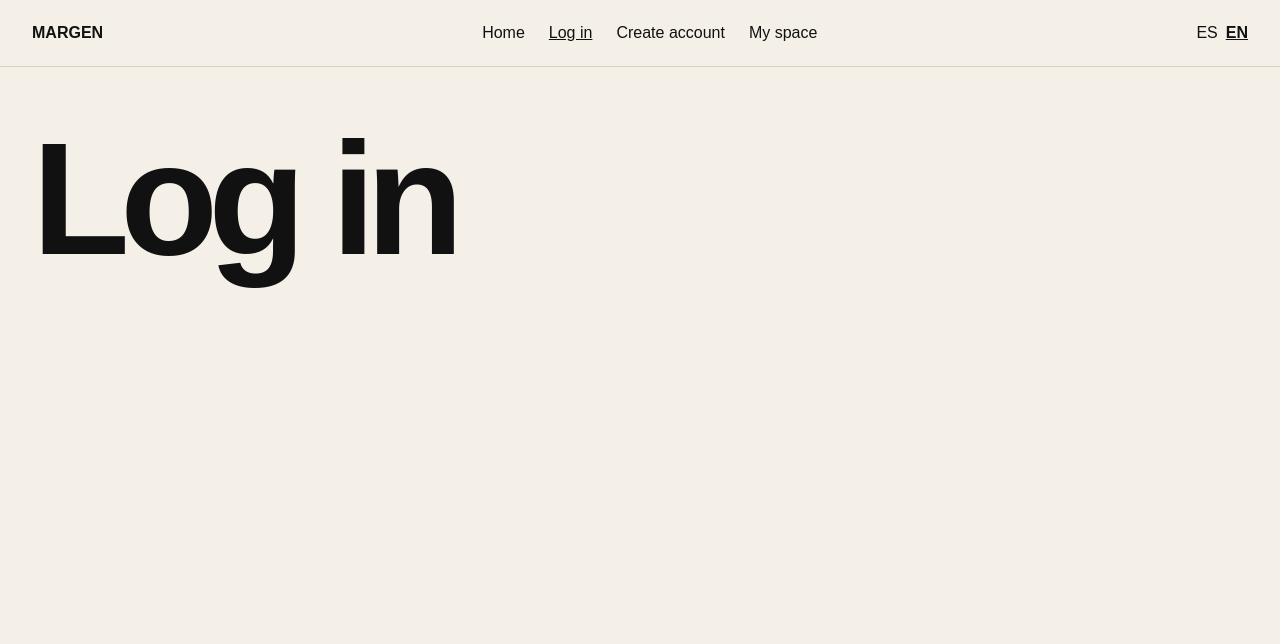
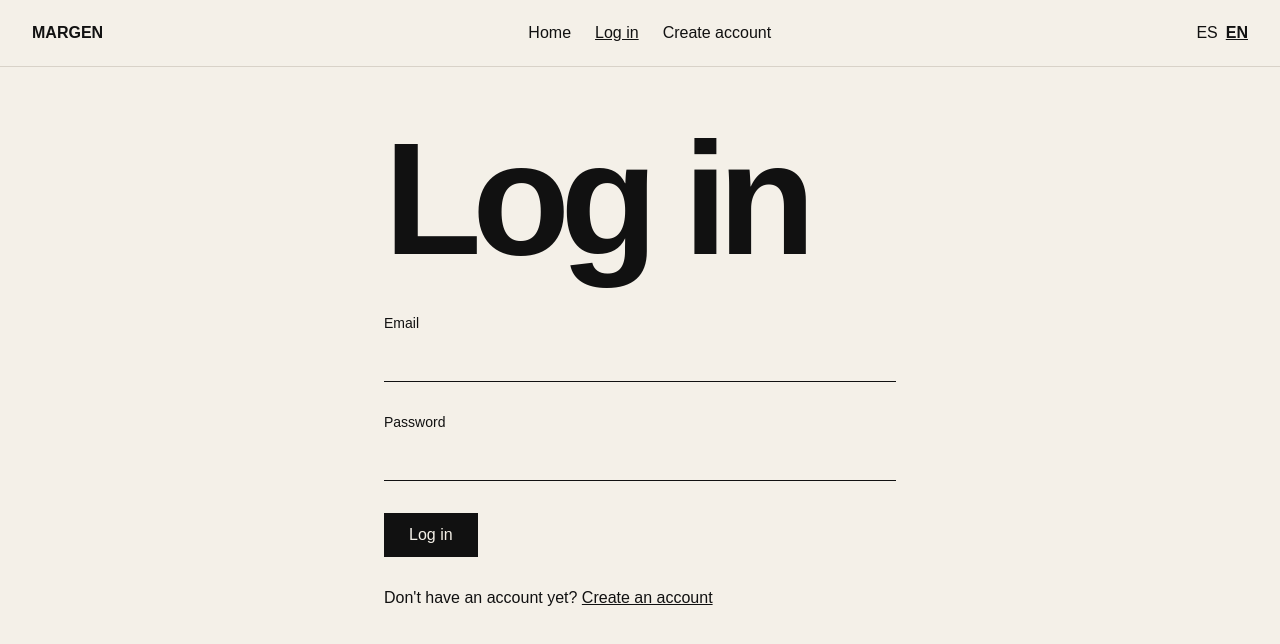
Before and after one commit to lauramarianagt-alt/MARGEN, a React app in the folder frontend/: page /login in a window 1280 px wide. Shown: the top 644 px of the page. Built offline with nearby package versions, Linux system fonts and the light colour scheme; no server answers; the HTML template or start-up script is replaced by a standard one.

Commit message:
feat: complete frontend login flow

```diff
--- a/frontend/src/App.jsx
+++ b/frontend/src/App.jsx
@@ -4,6 +4,7 @@ import {
   Routes,
 } from 'react-router-dom'
 
+import ProtectedRoute from './components/ProtectedRoute.jsx'
 import RootLayout from './layouts/RootLayout.jsx'
 import DashboardPage from './pages/DashboardPage.jsx'
 import HomePage from './pages/HomePage.jsx'
@@ -51,10 +52,12 @@ function App() {
           element={<RegisterPage />}
         />
 
-        <Route
-          path="/dashboard"
-          element={<DashboardPage />}
-        />
+        <Route element={<ProtectedRoute />}>
+          <Route
+            path="/dashboard"
+            element={<DashboardPage />}
+          />
+        </Route>
       </Route>
     </Routes>
   )
--- /dev/null
+++ b/frontend/src/components/ProtectedRoute.jsx
@@ -0,0 +1,38 @@
+import { Navigate, Outlet, useLocation } from 'react-router-dom'
+import { useTranslation } from 'react-i18next'
+
+import { useAuth } from '../hooks/useAuth.js'
+
+function ProtectedRoute() {
+  const { t } = useTranslation()
+  const location = useLocation()
+
+  const {
+    isAuthenticated,
+    isLoading,
+  } = useAuth()
+
+  if (isLoading) {
+    return (
+      <main className="page">
+        <p>{t('common.loading')}</p>
+      </main>
+    )
+  }
+
+  if (!isAuthenticated) {
+    return (
+      <Navigate
+        to="/login"
+        replace
+        state={{
+          from: location,
+        }}
+      />
+    )
+  }
+
+  return <Outlet />
+}
+
+export default ProtectedRoute
--- a/frontend/src/i18n/locales/en/translation.json
+++ b/frontend/src/i18n/locales/en/translation.json
@@ -10,16 +10,30 @@
     "login": "Log in",
     "register": "Create account",
     "dashboard": "My space",
-    "logout": "Log out"
+    "logout": "Log out",
+    "loggingOut": "Logging out..."
   },
   "auth": {
+    "email": "Email",
+    "password": "Password",
     "login": {
-      "title": "Log in"
+      "title": "Log in",
+      "submit": "Log in",
+      "submitting": "Logging in...",
+      "invalidCredentials": "The email or password is incorrect.",
+      "genericError": "We couldn't log you in. Please try again.",
+      "noAccount": "Don't have an account yet?",
+      "registerLink": "Create an account"
     },
     "register": {
       "title": "Create account"
     },
     "emailConfirmed": "Your email has been confirmed. You can now log in."
+  },
+  "dashboard": {
+    "title": "My space",
+    "welcome": "Hello, {{name}}",
+    "username": "@{{username}}"
   },
   "common": {
     "loading": "Loading...",
--- a/frontend/src/i18n/locales/es/translation.json
+++ b/frontend/src/i18n/locales/es/translation.json
@@ -10,16 +10,30 @@
     "login": "Iniciar sesión",
     "register": "Crear cuenta",
     "dashboard": "Mi espacio",
-    "logout": "Cerrar sesión"
+    "logout": "Cerrar sesión",
+    "loggingOut": "Cerrando sesión..."
   },
   "auth": {
+    "email": "Correo electrónico",
+    "password": "Contraseña",
     "login": {
-      "title": "Iniciar sesión"
+      "title": "Iniciar sesión",
+      "submit": "Entrar",
+      "submitting": "Entrando...",
+      "invalidCredentials": "El correo o la contraseña no son correctos.",
+      "genericError": "No hemos podido iniciar sesión. Inténtalo de nuevo.",
+      "noAccount": "¿Todavía no tienes cuenta?",
+      "registerLink": "Crear una cuenta"
     },
     "register": {
       "title": "Crear cuenta"
     },
     "emailConfirmed": "Tu correo ha sido confirmado. Ya puedes iniciar sesión."
+  },
+  "dashboard": {
+    "title": "Mi espacio",
+    "welcome": "Hola, {{name}}",
+    "username": "@{{username}}"
   },
   "common": {
     "loading": "Cargando...",
--- a/frontend/src/index.css
+++ b/frontend/src/index.css
@@ -120,3 +120,103 @@ h1 {
   flex-direction: column;
   justify-content: center;
 }
+
+.auth-page {
+  display: flex;
+  justify-content: center;
+}
+
+.auth-container {
+  width: 100%;
+  max-width: 32rem;
+}
+
+.auth-container h1 {
+  margin-bottom: 3rem;
+}
+
+.auth-form {
+  display: flex;
+  flex-direction: column;
+  gap: 2rem;
+}
+
+.form-field {
+  display: flex;
+  flex-direction: column;
+  gap: 0.5rem;
+}
+
+.form-field label {
+  font-size: 0.875rem;
+}
+
+.form-field input {
+  width: 100%;
+  border: 0;
+  border-bottom: 1px solid #111111;
+  border-radius: 0;
+  padding: 0.75rem 0;
+  color: #111111;
+  background: transparent;
+  outline: none;
+}
+
+.form-field input:focus {
+  border-bottom-width: 2px;
+}
+
+.auth-submit {
+  align-self: flex-start;
+  border: 1px solid #111111;
+  padding: 0.75rem 1.5rem;
+  color: #f4f0e8;
+  background: #111111;
+  cursor: pointer;
+}
+
+.auth-submit:disabled {
+  cursor: wait;
+  opacity: 0.6;
+}
+
+.auth-message {
+  margin-bottom: 2rem;
+  padding: 1rem 0;
+  border-bottom: 1px solid #d8d2c8;
+}
+
+.auth-message--error {
+  font-weight: 600;
+}
+
+.auth-message--success {
+  color: #6f6a63;
+}
+
+.auth-alternative {
+  margin-top: 2rem;
+}
+
+.auth-alternative a {
+  color: inherit;
+}
+
+.navigation-button {
+  border: 0;
+  padding: 0;
+  color: inherit;
+  background: transparent;
+  cursor: pointer;
+}
+
+.navigation-button:disabled {
+  cursor: wait;
+  opacity: 0.5;
+}
+
+.dashboard-username {
+  margin-top: 1rem;
+  color: #6f6a63;
+  font-size: 1rem;
+}
--- a/frontend/src/layouts/RootLayout.jsx
+++ b/frontend/src/layouts/RootLayout.jsx
@@ -1,8 +1,25 @@
-import { NavLink, Outlet } from 'react-router-dom'
+import { useState } from 'react'
+import {
+  NavLink,
+  Outlet,
+  useNavigate,
+} from 'react-router-dom'
 import { useTranslation } from 'react-i18next'
+
+import { useAuth } from '../hooks/useAuth.js'
 
 function RootLayout() {
   const { i18n, t } = useTranslation()
+  const navigate = useNavigate()
+
+  const {
+    isAuthenticated,
+    isLoading,
+    logout,
+  } = useAuth()
+
+  const [isLoggingOut, setIsLoggingOut] =
+    useState(false)
 
   const changeLanguage = async (language) => {
     await i18n.changeLanguage(language)
@@ -11,6 +28,25 @@ function RootLayout() {
       'margen_language',
       language,
     )
+  }
+
+  const handleLogout = async () => {
+    setIsLoggingOut(true)
+
+    try {
+      await logout()
+
+      navigate('/', {
+        replace: true,
+      })
+    } catch (error) {
+      console.error(
+        'Unable to log out:',
+        error,
+      )
+    } finally {
+      setIsLoggingOut(false)
+    }
   }
 
   return (
@@ -28,6 +64,8 @@ function RootLayout() {
             {t('navigation.home')}
           </NavLink>
 
+          {!isLoading && !isAuthenticated && (
+            <>
               <NavLink to="/login">
                 {t('navigation.login')}
               </NavLink>
@@ -35,17 +73,36 @@ function RootLayout() {
               <NavLink to="/register">
                 {t('navigation.register')}
               </NavLink>
+            </>
+          )}
 
+          {!isLoading && isAuthenticated && (
+            <>
               <NavLink to="/dashboard">
                 {t('navigation.dashboard')}
               </NavLink>
+
+              <button
+                type="button"
+                className="navigation-button"
+                onClick={handleLogout}
+                disabled={isLoggingOut}
+              >
+                {isLoggingOut
+                  ? t('navigation.loggingOut')
+                  : t('navigation.logout')}
+              </button>
+            </>
+          )}
         </nav>
 
         <div className="language-switcher">
           <button
             type="button"
             onClick={() => changeLanguage('es')}
-            aria-pressed={i18n.language === 'es'}
+            aria-pressed={
+              i18n.language === 'es'
+            }
           >
             {t('language.es')}
           </button>
@@ -53,7 +110,9 @@ function RootLayout() {
           <button
             type="button"
             onClick={() => changeLanguage('en')}
-            aria-pressed={i18n.language === 'en'}
+            aria-pressed={
+              i18n.language === 'en'
+            }
           >
             {t('language.en')}
           </button>
--- a/frontend/src/pages/DashboardPage.jsx
+++ b/frontend/src/pages/DashboardPage.jsx
@@ -1,11 +1,28 @@
 import { useTranslation } from 'react-i18next'
+
+import { useAuth } from '../hooks/useAuth.js'
 
 function DashboardPage() {
   const { t } = useTranslation()
+  const { profile } = useAuth()
 
   return (
-    <main className="page">
-      <h1>{t('navigation.dashboard')}</h1>
+    <main className="page dashboard-page">
+      <p className="eyebrow">
+        {t('dashboard.title')}
+      </p>
+
+      <h1>
+        {t('dashboard.welcome', {
+          name: profile.name,
+        })}
+      </h1>
+
+      <p className="dashboard-username">
+        {t('dashboard.username', {
+          username: profile.username,
+        })}
+      </p>
     </main>
   )
 }
--- a/frontend/src/pages/LoginPage.jsx
+++ b/frontend/src/pages/LoginPage.jsx
@@ -1,11 +1,175 @@
+import { useState } from 'react'
+import {
+  Link,
+  Navigate,
+  useLocation,
+  useNavigate,
+  useSearchParams,
+} from 'react-router-dom'
 import { useTranslation } from 'react-i18next'
+
+import { useAuth } from '../hooks/useAuth.js'
+import { ApiError } from '../services/api.js'
 
 function LoginPage() {
   const { t } = useTranslation()
 
+  const {
+    isAuthenticated,
+    isLoading,
+    login,
+  } = useAuth()
+
+  const location = useLocation()
+  const navigate = useNavigate()
+  const [searchParams] = useSearchParams()
+
+  const [email, setEmail] = useState('')
+  const [password, setPassword] = useState('')
+  const [isSubmitting, setIsSubmitting] =
+    useState(false)
+  const [error, setError] = useState(null)
+
+  const emailConfirmed =
+    searchParams.get('emailConfirmed') === 'true'
+
+  const destination =
+    location.state?.from?.pathname ?? '/dashboard'
+
+  async function handleSubmit(event) {
+    event.preventDefault()
+
+    setError(null)
+    setIsSubmitting(true)
+
+    try {
+      await login({
+        email,
+        password,
+      })
+
+      navigate(destination, {
+        replace: true,
+      })
+    } catch (loginError) {
+      if (
+        loginError instanceof ApiError &&
+        loginError.status === 401
+      ) {
+        setError(
+          t('auth.login.invalidCredentials'),
+        )
+      } else {
+        setError(
+          t('auth.login.genericError'),
+        )
+      }
+    } finally {
+      setIsSubmitting(false)
+    }
+  }
+
+  if (isLoading) {
+    return (
+      <main className="page">
+        <p>{t('common.loading')}</p>
+      </main>
+    )
+  }
+
+  if (isAuthenticated) {
+    return (
+      <Navigate
+        to="/dashboard"
+        replace
+      />
+    )
+  }
+
   return (
-    <main className="page">
-      <h1>{t('auth.login.title')}</h1>
+    <main className="page auth-page">
+      <div className="auth-container">
+        <h1>{t('auth.login.title')}</h1>
+
+        {emailConfirmed && (
+          <p
+            className="auth-message auth-message--success"
+            role="status"
+          >
+            {t('auth.emailConfirmed')}
+          </p>
+        )}
+
+        {error && (
+          <p
+            className="auth-message auth-message--error"
+            role="alert"
+          >
+            {error}
+          </p>
+        )}
+
+        <form
+          className="auth-form"
+          onSubmit={handleSubmit}
+        >
+          <div className="form-field">
+            <label htmlFor="email">
+              {t('auth.email')}
+            </label>
+
+            <input
+              id="email"
+              name="email"
+              type="email"
+              autoComplete="email"
+              value={email}
+              onChange={(event) =>
+                setEmail(event.target.value)
+              }
+              required
+              disabled={isSubmitting}
+            />
+          </div>
+
+          <div className="form-field">
+            <label htmlFor="password">
+              {t('auth.password')}
+            </label>
+
+            <input
+              id="password"
+              name="password"
+              type="password"
+              autoComplete="current-password"
+              value={password}
+              onChange={(event) =>
+                setPassword(event.target.value)
+              }
+              required
+              disabled={isSubmitting}
+            />
+          </div>
+
+          <button
+            className="auth-submit"
+            type="submit"
+            disabled={isSubmitting}
+          >
+            {isSubmitting
+              ? t('auth.login.submitting')
+              : t('auth.login.submit')}
+          </button>
+        </form>
+
+        <p className="auth-alternative">
+          {t('auth.login.noAccount')}{' '}
+
+          <Link to="/register">
+            {t('auth.login.registerLink')}
+          </Link>
+        </p>
+      </div>
     </main>
   )
 }
```
Lines whose indentation alone changed are shown as unchanged.
